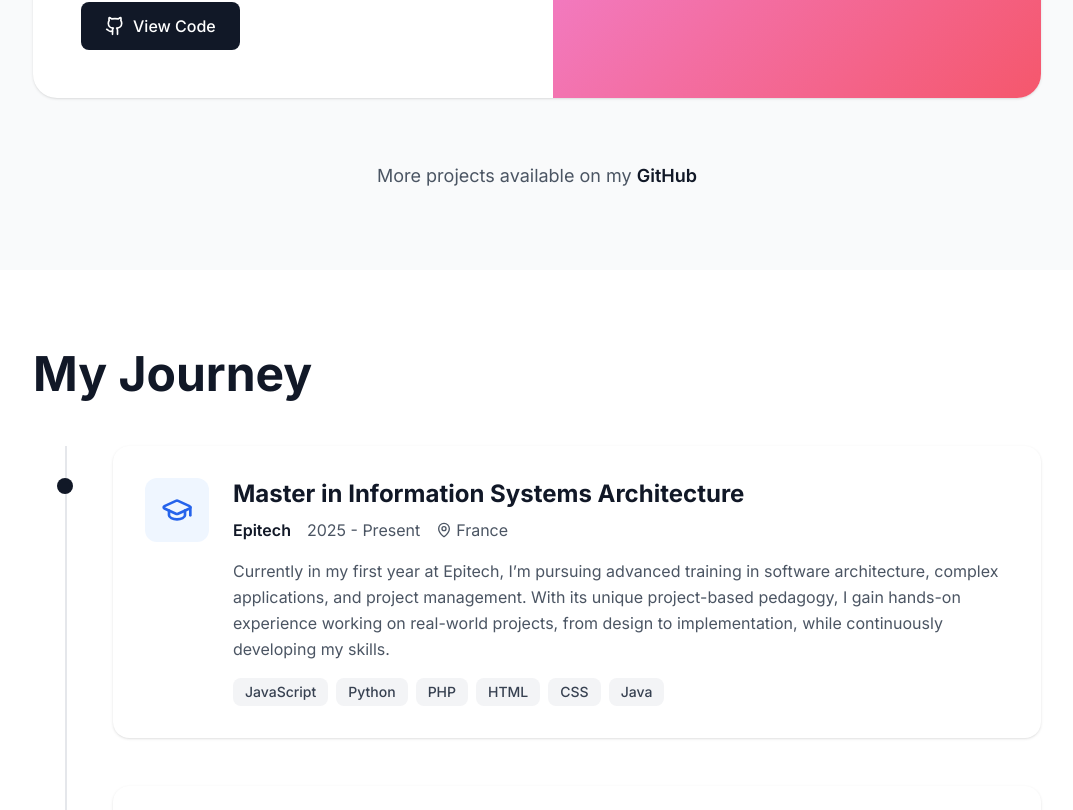
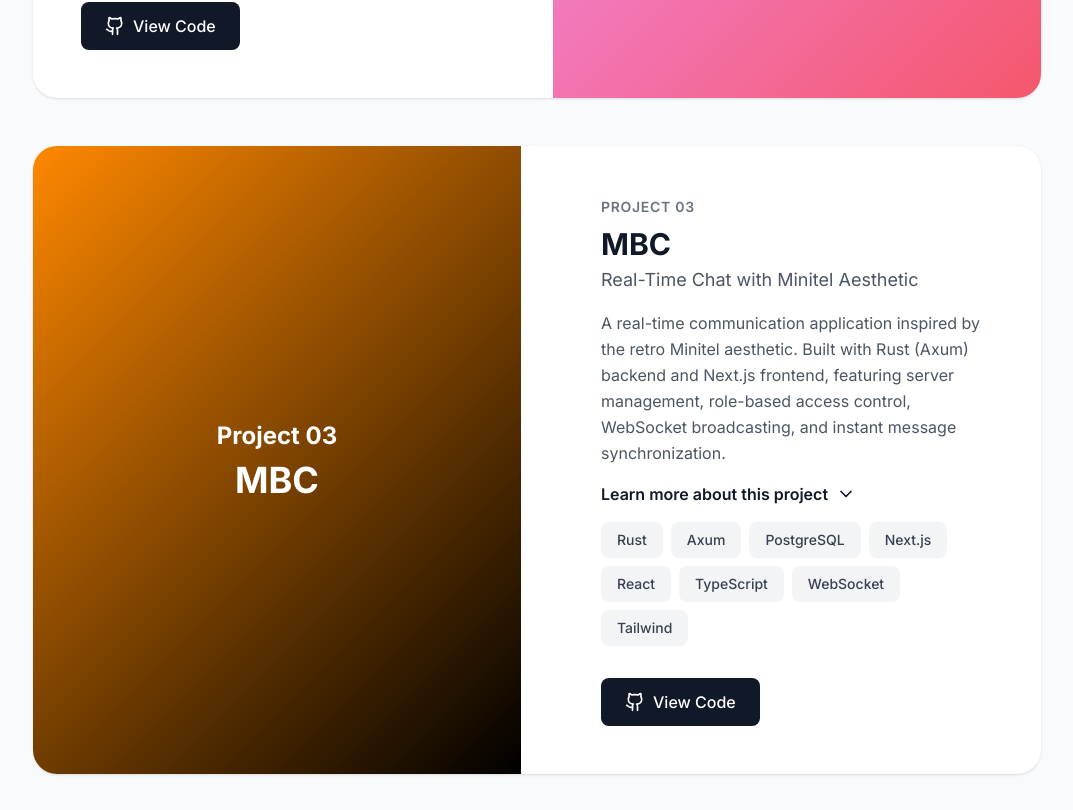
Before and after one commit to garro3/portfolio, a React (Vite) app: page / in a window 1280 px wide. Shown: the part 3590-4400 px from the top of the page, without its empty margins (143-1216 px from the left). Built offline with nearby package versions, Linux system fonts and the light colour scheme.

Commit message:
feat: add MBC (Miniboy Chat) project to portfolio

```diff
--- a/src/components/Projects.jsx
+++ b/src/components/Projects.jsx
@@ -24,6 +24,16 @@ const Projects = () => {
       technologies: ['React', 'JavaScript', 'HTML', 'Tailwind', 'Vite'],
       image: 'linear-gradient(135deg, #f093fb 0%, #f5576c 100%)',
       codeUrl: 'https://github.com/EpitechMscProPromo2028/T-WEB-501-NAN_1',
+    },
+    {
+      id: 3,
+      title: 'MBC',
+      subtitle: 'Real-Time Chat with Minitel Aesthetic',
+      description: 'A real-time communication application inspired by the retro Minitel aesthetic. Built with Rust (Axum) backend and Next.js frontend, featuring server management, role-based access control, WebSocket broadcasting, and instant message synchronization.',
+      detailedDescription: 'MBC is a collaborative platform combining Rust backend robustness with modern frontend development. The challenge was creating a real-time messaging system with WebSocket support, server hierarchies (Owner/Admin/Member), and synchronous state management. I implemented hexagonal architecture on the backend for clean separation of concerns, PostgreSQL with SeaORM for type-safe database operations, and JWT authentication for security. The frontend leverages Next.js 16 with TypeScript and Tailwind CSS to create an immersive retro Minitel experience with orange/yellow/black color scheme, monospace typography, and custom scrollbars. Features include online status indicators, typing notifications, instant message deletion, and comprehensive role management.',
+      technologies: ['Rust', 'Axum', 'PostgreSQL', 'Next.js', 'React', 'TypeScript', 'WebSocket', 'Tailwind'],
+      image: 'linear-gradient(135deg, #FF8800 0%, #000000 100%)',
+      codeUrl: 'https://github.com/EpitechMscProPromo2028/T-JSF-600-NAN_1',
     },
   ]
 
```
